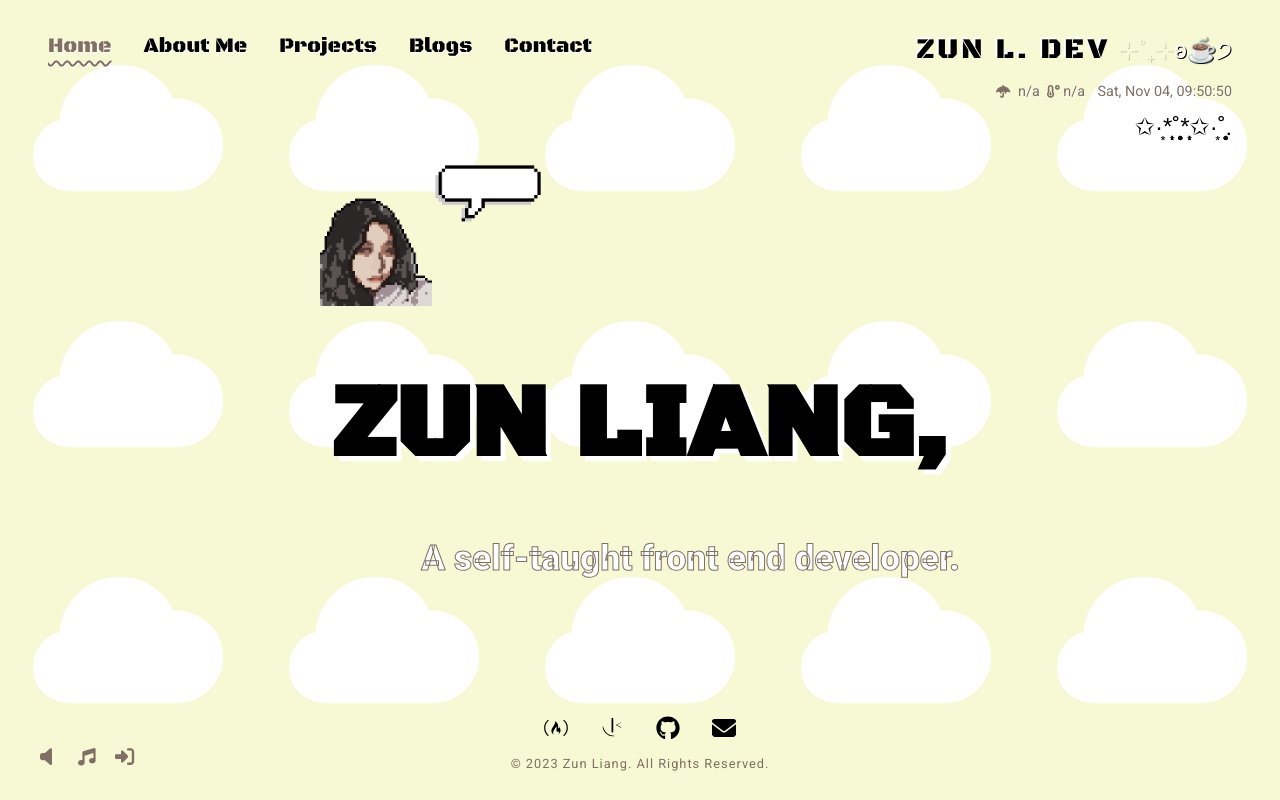
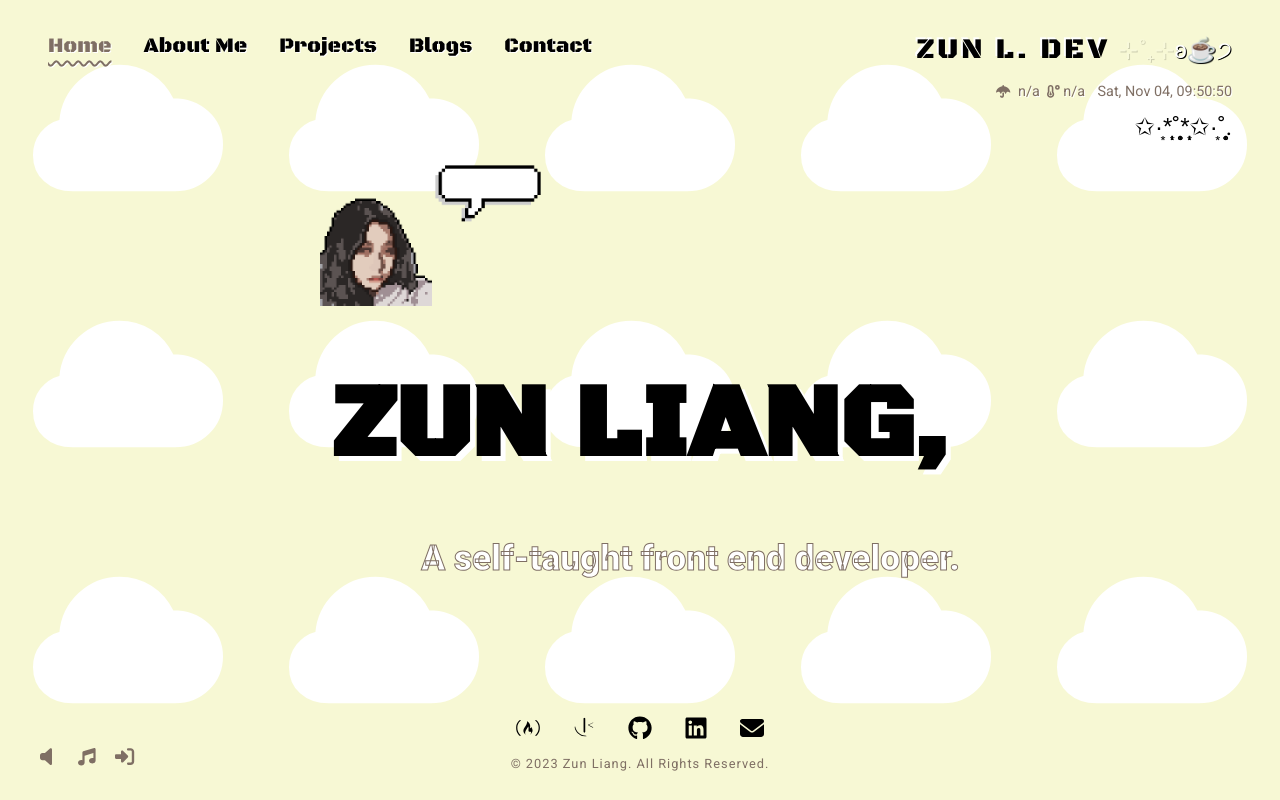
Before and after one commit to zun-liang/portfolio, a React (Vite) app: page / in a window 1280 px wide. Both pictures are taken after a click on the button "Happy ♡⸜(˶˃ ᵕ ˂˶)⸝♡". Built offline with nearby package versions, Linux system fonts and the light colour scheme; no server answers.

Commit message:
update social links

```diff
--- a/src/components/Footer.jsx
+++ b/src/components/Footer.jsx
@@ -1,16 +1,12 @@
 /* eslint-disable react/prop-types */
-import { faFreeCodeCamp, faGithub } from "@fortawesome/free-brands-svg-icons";
+import { faFreeCodeCamp, faGithub, faLinkedin } from "@fortawesome/free-brands-svg-icons";
 import { faEnvelope } from "@fortawesome/free-solid-svg-icons";
 import { FontAwesomeIcon } from "@fortawesome/react-fontawesome";
 import { useContext } from "react";
 import styled from "styled-components";
 
 import { ReactComponent as FEM } from "../assets/images/brands/frontend-mentor.svg";
-import {
-  PointerSwitch,
-  PrimarySwitch,
-  TertiarySecondary,
-} from "../assets/styles/Styles";
+import { PointerSwitch, PrimarySwitch, TertiarySecondary } from "../assets/styles/Styles";
 import { PlayPickContext } from "../contexts/PlayPickContext";
 import LoginButton from "./LoginButton";
 import LogoutButton from "./LogoutButton";
@@ -124,15 +120,15 @@ const Footer = () => {
             <Icon icon={faGithub} />
           </StyledLink>
         </StyledListItem>
-        {/*<StyledListItem>
+        <StyledListItem>
           <StyledLink
             target="_blank"
-            href="https://www.linkedin.com"
+            href="https://www.linkedin.com/in/zun-liang-b962b829b/"
             onClick={playPick}
           >
             <Icon icon={faLinkedin} />
           </StyledLink>
-        </StyledListItem> */}
+        </StyledListItem>
         <StyledListItem>
           <StyledLink href="mailto:contact@zunldev.com" onClick={playPick}>
             <Icon icon={faEnvelope} />
```
